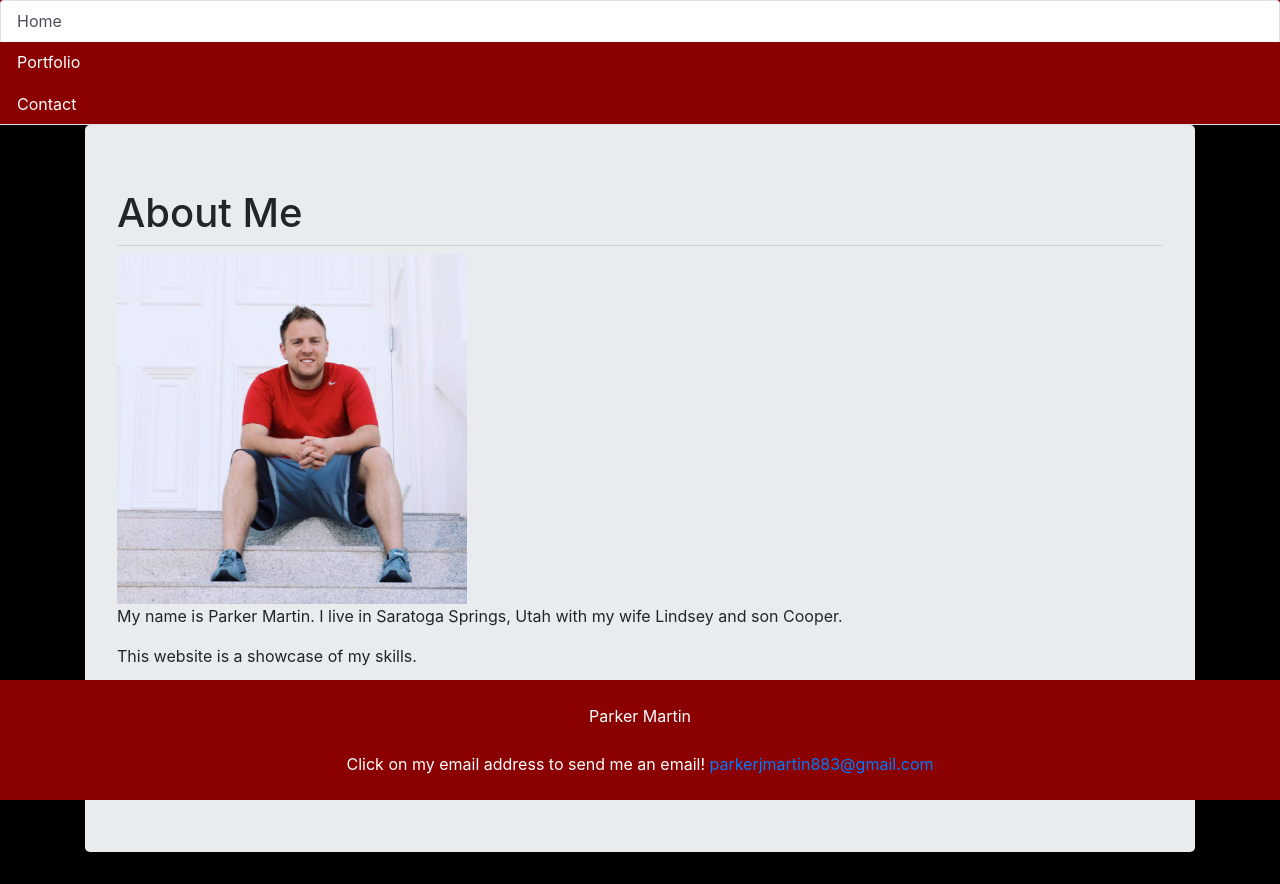
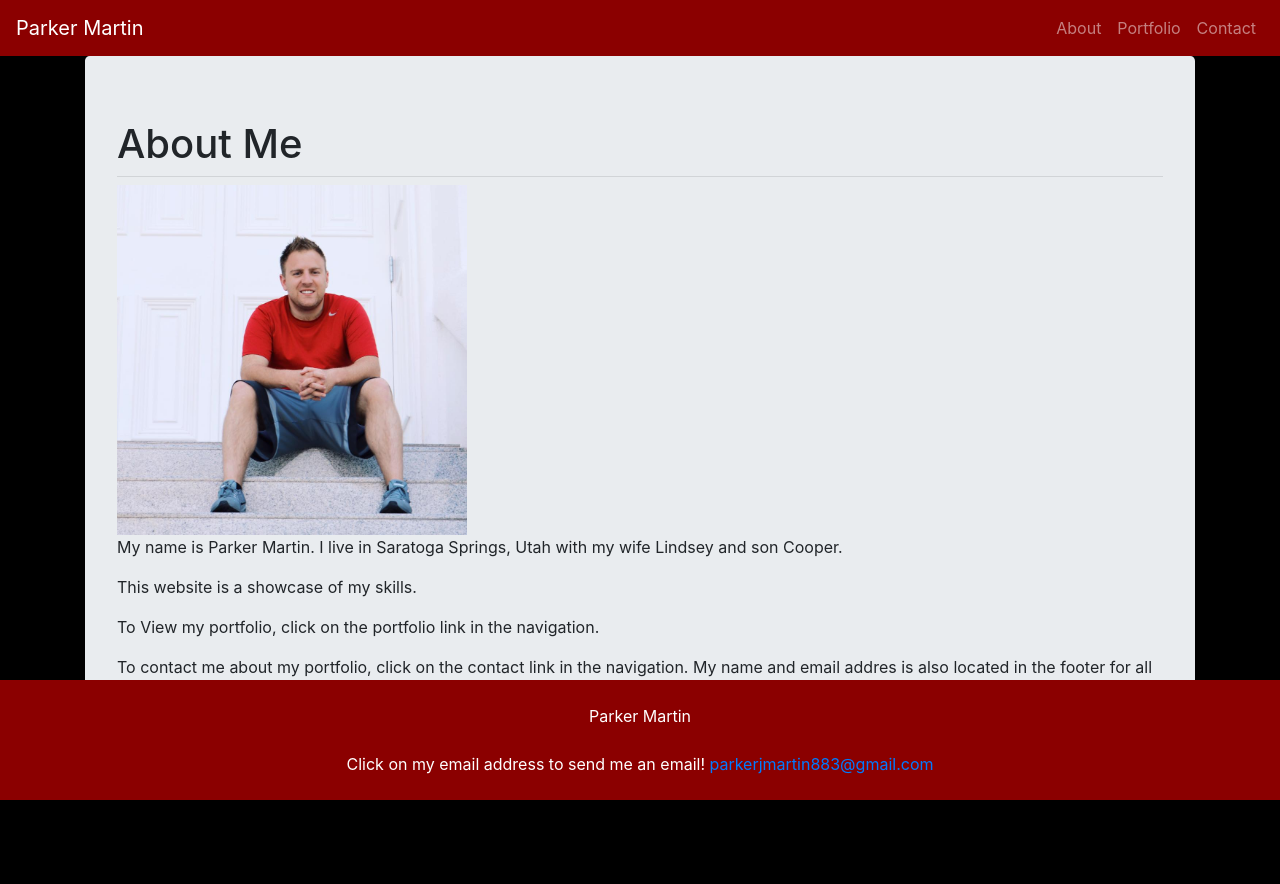
Before and after one commit to pmarti9/react_portfolio, a React (Create React App) app: page /Home in a window 1280 px wide. After the commit the page ends 815 px from the top, so only its background shows below. Built offline with nearby package versions, Linux system fonts and the light colour scheme.

Commit message:
updating nav to navbar

```diff
--- a/src/App.js
+++ b/src/App.js
@@ -18,8 +18,8 @@ function App() {
     <Router basename={process.env.PUBLIC_URL}>
     <div>
       <div>
-        <NavTabs />
-        {/* <Navbar /> */}
+        {/* <NavTabs /> */}
+        <Navbar />
         <Route exact path="/" component={Home} />
         <Route exact path="/Portfolio" component={Portfolio} />
         <Route exact path="/Home" component={Home} />
--- a/src/components/Contact/Contact.jsx
+++ b/src/components/Contact/Contact.jsx
@@ -1,4 +1,5 @@
 import React from 'react';
+import '../Contact/style.css'
 
 function Contact() {
     return(
--- /dev/null
+++ b/src/components/Contact/style.css
@@ -0,0 +1,5 @@
+/* .jumbotron {
+    background-color: black;
+    color: whitesmoke;
+
+} */
--- a/src/components/style.css
+++ b/src/components/style.css
@@ -4,6 +4,10 @@ img {
  }
  body {
      background-color: black;
+ }
+ .jumbotron {
+    color: whitesmoke;
+    background-color: black;
  }
  footer {
      position: fixed;
```
